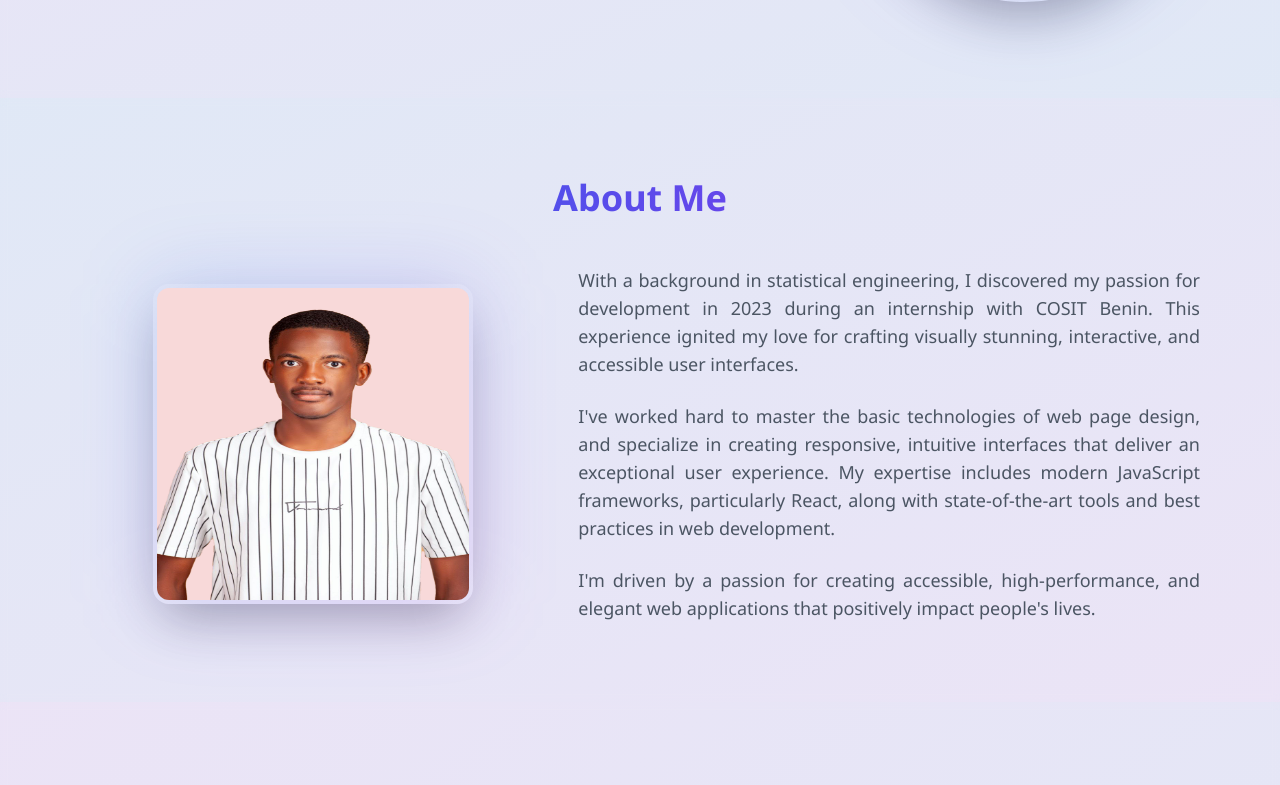
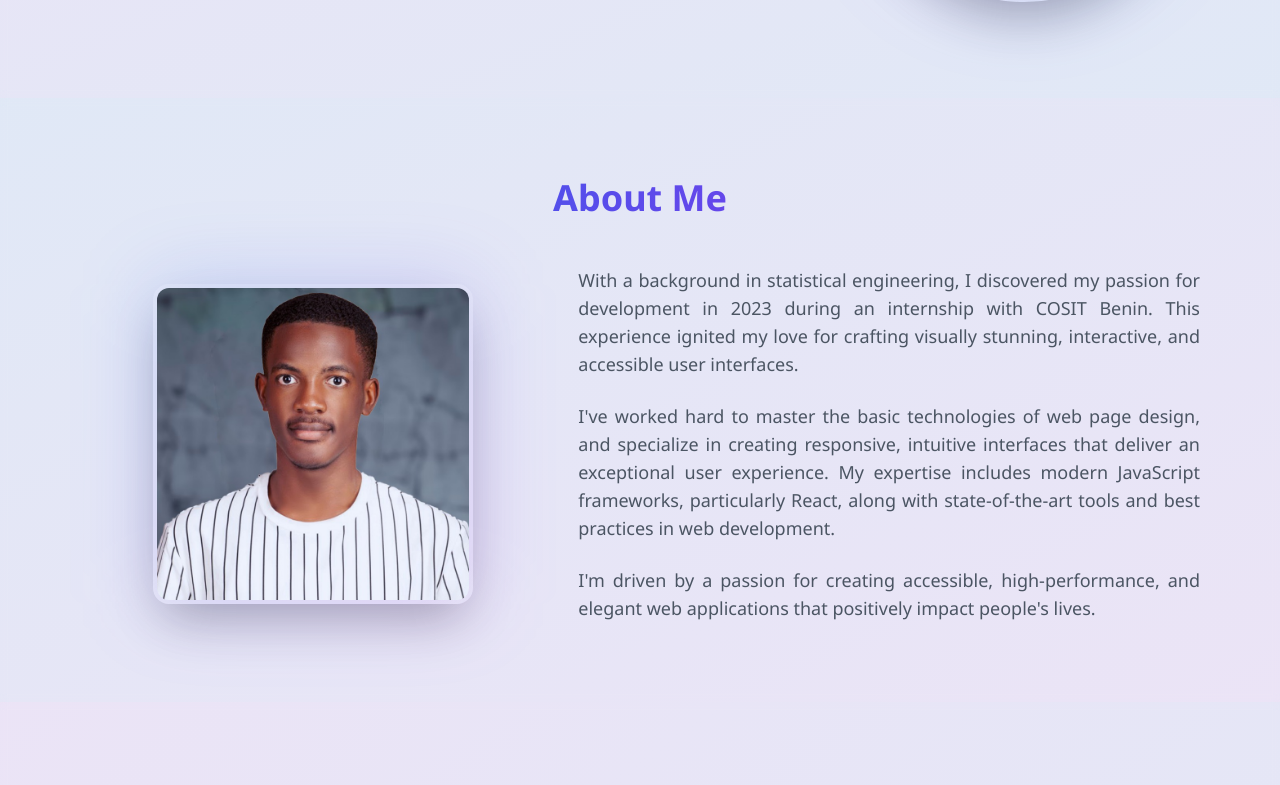
Before and after one commit to hervezossou/hervezossou.dev, a React (Vite) app: page / in a window 1280 px wide. Shown: the part 478-1263 px from the top of the page. Built offline with nearby package versions, Linux system fonts and the light colour scheme.

Commit message:
Rogning AboutPhot

```diff
--- a/src/components/atoms/AboutPicture.tsx
+++ b/src/components/atoms/AboutPicture.tsx
@@ -1,5 +1,5 @@
 import { motion } from "motion/react"
-import AboutPhoto from '../../assets/AboutPicture.png'
+import AboutPhoto from '../../assets/AboutPhoto.png'
 
 export default function AboutPicture () {
     return (
@@ -19,7 +19,7 @@
                     <img
                         src={AboutPhoto}
                         alt="About Me"
-                        className="w-full h-full object-center"
+                        className="w-full h-full object-cover"
                     />
                 </motion.div>
             </div>
```
Also changed, not shown: src/assets/AboutPhoto.png (added), src/assets/AboutPicture.png (deleted).
